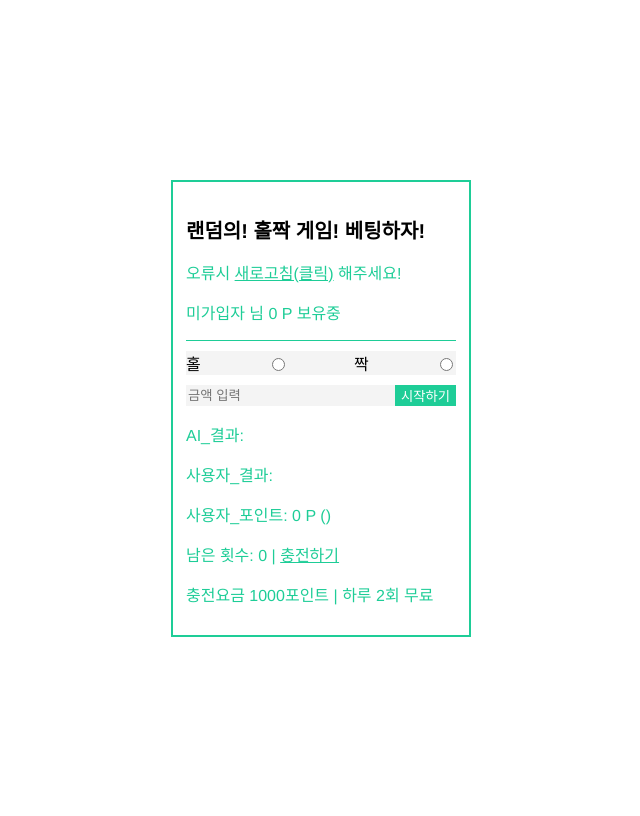
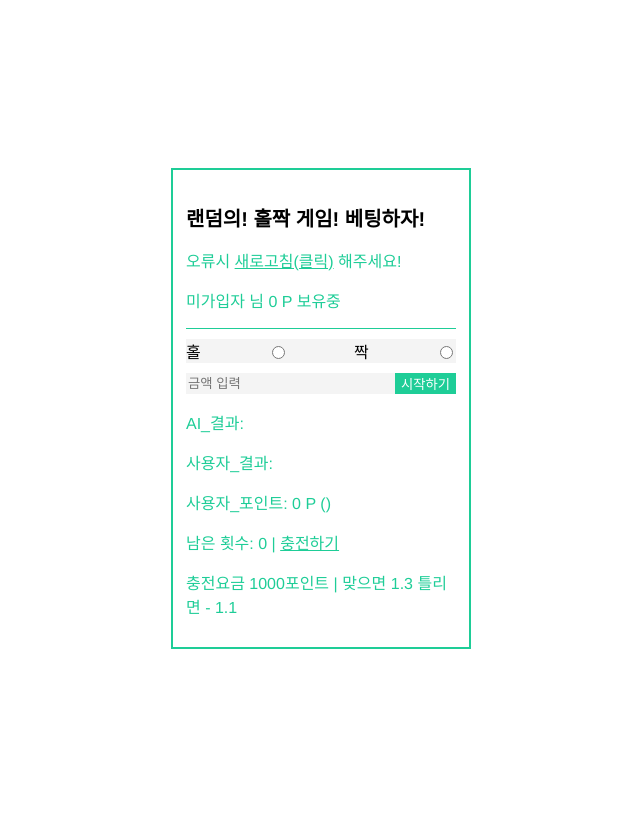
Before and after one commit to halamgang/noisyitphp, a PHP site: page /game/game.php in a window 1280 px wide. Shown: the whole page, without its empty margins (319-959 px from the left). Run offline with PHP 8.4, Linux system fonts and the light colour scheme.

Commit message:
Update game.php

```diff
--- a/game/game.php
+++ b/game/game.php
@@ -98,7 +98,7 @@
         echo "<p style='color:#1ECD97;'>사용자_결과: <span id='user-result'></span></p>";
         echo "<p style='color:#1ECD97;'>사용자_포인트: <span id='user-point'>" . $_SESSION["point"] . " P</span> (<span id='user-point-change'></span>)</p>";
         echo "<p style='color:#1ECD97;'>남은 횟수: <span id='remaining-attempts'>" . $_SESSION["remainingAttempts"] . "</span> | <a href='#' onclick=\"chargePoints()\" style='color:#1ECD97;'>충전하기</a></p>";
-        echo "<p style='color:#1ECD97;'>충전요금 1000포인트 | 하루 2회 무료</p>";
+        echo "<p style='color:#1ECD97;'>충전요금 1000포인트 | 맞으면 1.3 틀리면 - 1.1</p>";
     ?>
 </div>
 
@@ -148,7 +148,7 @@
                 updatePoints(amount * 1.3);
             } else {
                 userResultText.textContent="틀렸습니다.";
-                updatePoints(-amount);
+                updatePoints(-amount * 1.1);
             }
 
             updateRemainingAttempts();
```
